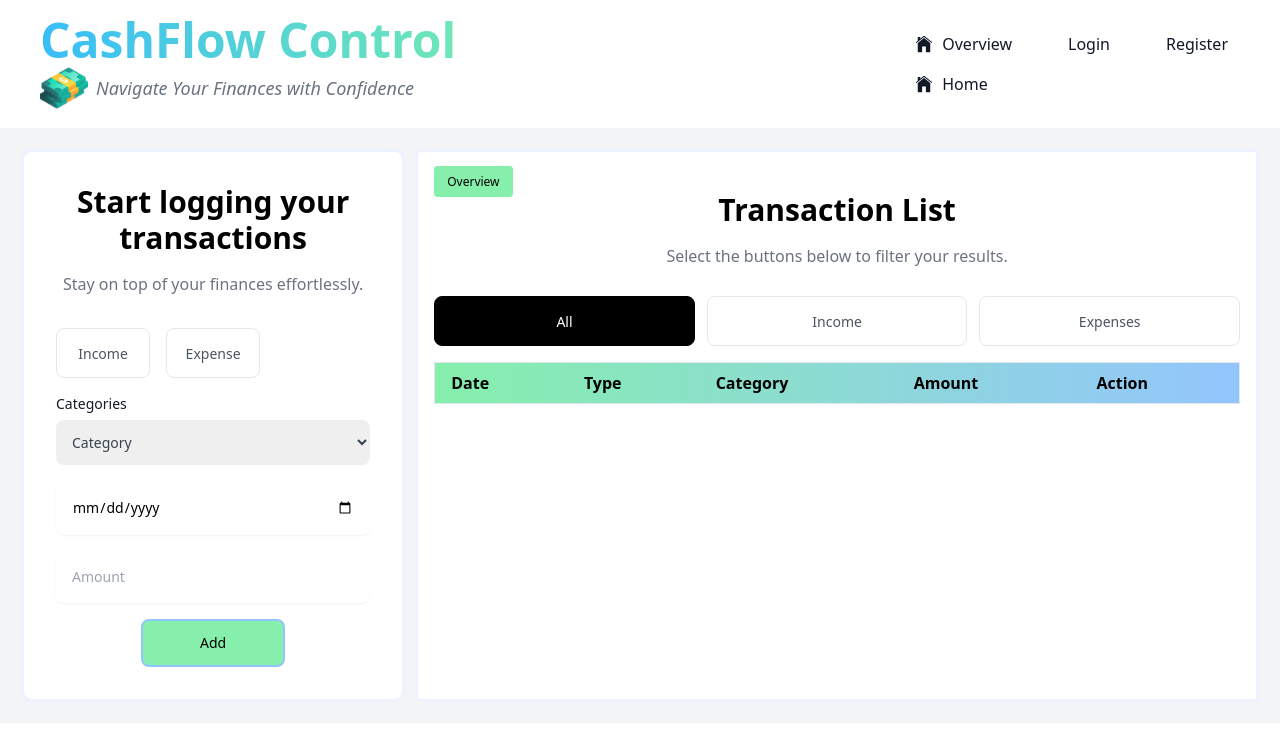
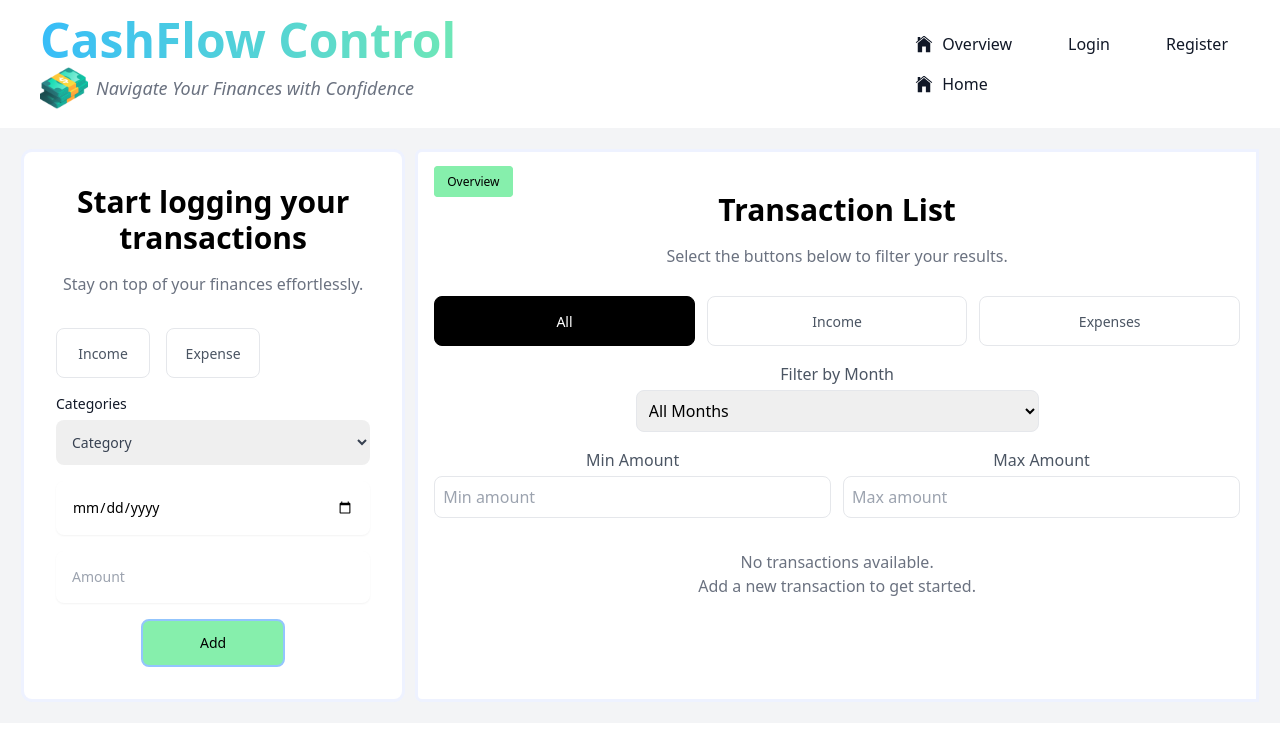
Before and after one commit to v-lahutik/CashFlow-Control, a React (Vite) app in the folder Front_End/: page / in a window 1280 px wide. Both pictures are taken after a click on the button "Table View". Shown: the top 740 px of the page. Built offline with nearby package versions, Linux system fonts and the light colour scheme.

Commit message:
more filtering options, edit option added

```diff
--- a/Front_End/src/components/ExpensesList.jsx
+++ b/Front_End/src/components/ExpensesList.jsx
@@ -1,43 +1,67 @@
-import { useContext, useEffect, useState } from "react";
+import { useContext, useState, useEffect } from "react";
 import { BudgetContext } from "../context/Context.jsx";
-import { BsTrash, BsPencil  } from "react-icons/bs";
-import { PiChartLineUp, PiChartLineDown} from "react-icons/pi";
+import { BsTrash, BsPencil } from "react-icons/bs";
+import { PiChartLineUp, PiChartLineDown } from "react-icons/pi";
 
 function ExpensesList({ display, toggleView }) {
-  const {
-    state,
-    dispatch,
-    displayedTransaction,
-    setDisplayedTransaction,
-  } = useContext(BudgetContext);
+  const { state, dispatch, displayedTransaction, setDisplayedTransaction } = useContext(BudgetContext);
+
+  const [filterOption, setFilterOption] = useState("all");
+  const [monthFilter, setMonthFilter] = useState(""); // New state for month filtering
+  const [amountFilter, setAmountFilter] = useState({ min: "", max: "" }); // New state for amount filtering
+  const [editMode, setEditMode] = useState(null);
+  const [editFormData, setEditFormData] = useState({
+    date: "",
+    type: "",
+    category: "",
+    amount: "",
+  });
 
   const deleteHandler = (id) => {
     dispatch({ type: "DELETE_TRANSACTION", payload: id });
   };
-  // const editHandler= ()=>{
-  //   e.preventDefault()
-  //   dispatch({type: "EDIT_TRANSACTION", payload: })
-  // }
-  const [filterOption, setFilterOption] = useState("all");
 
-  const checkboxFilterValue = {
-    all: "all",
-    expenses: "expenses",
-    income: "income",
+  const editHandler = (transaction) => {
+    setEditMode(transaction.id);
+    setEditFormData({ ...transaction.transaction });
+  };
+
+  const saveEditHandler = (id) => {
+    dispatch({ type: "EDIT_TRANSACTION", payload: { id, transaction: editFormData } });
+    setEditMode(null);
   };
 
   useEffect(() => {
-    if (filterOption === "all") {
-      setDisplayedTransaction(state.transactions);
-    } else {
-      const filteredTransaction = state.transactions.filter(
+    let filteredTransactions = state.transactions;
+
+    // Apply type filter (all, income, expenses)
+    if (filterOption !== "all") {
+      filteredTransactions = filteredTransactions.filter(
         (transaction) => transaction.transaction.type === filterOption
       );
-      setDisplayedTransaction(filteredTransaction);
     }
-  }, [filterOption, state.transactions]);
 
+    // Apply month filter
+    if (monthFilter) {
+      filteredTransactions = filteredTransactions.filter((transaction) => {
+        const transactionMonth = new Date(transaction.transaction.date).getMonth() + 1; // Months are 0-based in JavaScript
+        return transactionMonth === parseInt(monthFilter);
+      });
+    }
 
+    // Apply amount filter
+    if (amountFilter.min || amountFilter.max) {
+      filteredTransactions = filteredTransactions.filter((transaction) => {
+        const amount = parseFloat(transaction.transaction.amount);
+        return (
+          (amountFilter.min === "" || amount >= parseFloat(amountFilter.min)) &&
+          (amountFilter.max === "" || amount <= parseFloat(amountFilter.max))
+        );
+      });
+    }
+
+    setDisplayedTransaction(filteredTransactions);
+  }, [filterOption, monthFilter, amountFilter, state.transactions]);
 
   return (
     <>
@@ -48,12 +72,8 @@ function ExpensesList({ display, toggleView }) {
           </strong>
         </button>
         <div className="mx-auto max-w-lg text-center">
-          <h2 className="text-2xl font-bold sm:text-3xl">
-            Transaction List
-          </h2>
-          <p className="mt-4 text-gray-500 m-7">
-          Select the buttons below to filter your results.
-          </p>
+          <h2 className="text-2xl font-bold sm:text-3xl">Transaction List</h2>
+          <p className="mt-4 text-gray-500 m-7">Select the buttons below to filter your results.</p>
         </div>
 
         <form className="mb-4">
@@ -65,7 +85,7 @@ function ExpensesList({ display, toggleView }) {
                 name="transactionType"
                 id="all"
                 value="all"
-                checked={filterOption === checkboxFilterValue.all}
+                checked={filterOption === "all"}
                 onChange={(e) => setFilterOption(e.target.value)}
               />
               <span className="text-sm">All</span>
@@ -77,7 +97,7 @@ function ExpensesList({ display, toggleView }) {
                 name="transactionType"
                 id="income"
                 value="income"
-                checked={filterOption === checkboxFilterValue.income}
+                checked={filterOption === "income"}
                 onChange={(e) => setFilterOption(e.target.value)}
               />
               <span className="text-sm">Income</span>
@@ -89,14 +109,71 @@ function ExpensesList({ display, toggleView }) {
                 name="transactionType"
                 id="expenses"
                 value="expenses"
-                checked={filterOption === checkboxFilterValue.expenses}
+                checked={filterOption === "expenses"}
                 onChange={(e) => setFilterOption(e.target.value)}
               />
               <span className="text-sm">Expenses</span>
             </label>
           </div>
+
+          {/* Month Filter */}
+          <div className="flex justify-around items-center text-center gap-3 mt-4">
+            <label className="block w-6/12">
+              <span className="text-gray-600">Filter by Month</span>
+              <select
+                value={monthFilter}
+                onChange={(e) => setMonthFilter(e.target.value)}
+                className="block w-full mt-1 border rounded-lg p-2"
+              >
+                <option value="">All Months</option>
+                <option value="1">January</option>
+                <option value="2">February</option>
+                <option value="3">March</option>
+                <option value="4">April</option>
+                <option value="5">May</option>
+                <option value="6">June</option>
+                <option value="7">July</option>
+                <option value="8">August</option>
+                <option value="9">September</option>
+                <option value="10">October</option>
+                <option value="11">November</option>
+                <option value="12">December</option>
+              </select>
+            </label>
+          </div>
+
+          {/* Amount Filter */}
+          <div className="flex justify-around items-center text-center gap-3 mt-4">
+            <label className="block w-6/12">
+              <span className="text-gray-600">Min Amount</span>
+              <input
+                type="number"
+                value={amountFilter.min}
+                onChange={(e) => setAmountFilter({ ...amountFilter, min: e.target.value })}
+                className="block w-full mt-1 border rounded-lg p-2"
+                placeholder="Min amount"
+              />
+            </label>
+            <label className="block w-6/12">
+              <span className="text-gray-600">Max Amount</span>
+              <input
+                type="number"
+                value={amountFilter.max}
+                onChange={(e) => setAmountFilter({ ...amountFilter, max: e.target.value })}
+                className="block w-full mt-1 border rounded-lg p-2"
+                placeholder="Max amount"
+              />
+            </label>
+          </div>
         </form>
+
         <div className="overflow-x-auto">
+          {displayedTransaction.length === 0 ? (
+            <div className="text-center p-4 text-gray-500">
+              <p>No transactions available.</p>
+              <p>Add a new transaction to get started.</p>
+            </div>
+          ) : (
             <table className="min-w-full bg-white border border-gray-200">
               <thead className="bg-gradient-to-r from-green-300 to-blue-300">
                 <tr>
@@ -104,15 +181,56 @@ function ExpensesList({ display, toggleView }) {
                   <th className="text-left px-4 py-2 border-b">Type</th>
                   <th className="text-left px-4 py-2 border-b">Category</th>
                   <th className="text-left px-4 py-2 border-b">Amount</th>
-                <th className="text-left px-4 py-2 border-b">Action</th>
+                  <th className="text-left px-4 py-2 border-b">Actions</th>
                 </tr>
               </thead>
               <tbody>
                 {displayedTransaction.map((transaction) => (
                   <tr key={transaction.id} className="border-b">
+                    {editMode === transaction.id ? (
+                      <>
+                        <td className="px-4 py-2">
+                          <input
+                            type="date"
+                            value={editFormData.date}
+                            onChange={(e) => setEditFormData({ ...editFormData, date: e.target.value })}
+                            className="border rounded px-2 py-1"
+                          />
+                        </td>
+                        <td className="px-4 py-2">
+                          <select
+                            value={editFormData.type}
+                            onChange={(e) => setEditFormData({ ...editFormData, type: e.target.value })}
+                            className="border rounded px-2 py-1"
+                          >
+                            <option value="income">Income</option>
+                            <option value="expenses">Expenses</option>
+                          </select>
+                        </td>
+                        <td className="px-4 py-2">
+                          <input
+                            type="text"
+                            value={editFormData.category}
+                            onChange={(e) => setEditFormData({ ...editFormData, category: e.target.value })}
+                            className="border rounded px-2 py-1"
+                          />
+                        </td>
+                        <td className="px-4 py-2">
+                          <input
+                            type="number"
+                            value={editFormData.amount}
+                            onChange={(e) => setEditFormData({ ...editFormData, amount: e.target.value })}
+                            className="border rounded px-2 py-1"
+                          />
+                        </td>
+                        <td className="px-4 py-2">
+                          <button onClick={() => saveEditHandler(transaction.id)}>Save</button>
+                        </td>
+                      </>
+                    ) : (
+                      <>
                         <td className="px-4 py-2">{transaction.transaction.date}</td>
                         <td className="px-4 py-2 flex items-center">
-
                           {transaction.transaction.type === "income" && (
                             <PiChartLineUp className="ml-2 m-3 text-green-600" />
                           )}
@@ -121,18 +239,23 @@ function ExpensesList({ display, toggleView }) {
                           )}
                           {transaction.transaction.type}
                         </td>
-
                         <td className="px-4 py-2">{transaction.transaction.category}</td>
                         <td className="px-4 py-2">{transaction.transaction.amount}</td>
-                  <td className="px-4 py-2">
-                    <button onClick={() => deleteHandler(transaction.id)}
-                    ><BsTrash />
+                        <td className="px-4 py-2 flex gap-2">
+                          <button onClick={() => editHandler(transaction)}>
+                            <BsPencil />
+                          </button>
+                          <button onClick={() => deleteHandler(transaction.id)}>
+                            <BsTrash />
                           </button>
                         </td>
+                      </>
+                    )}
                   </tr>
                 ))}
               </tbody>
             </table>
+          )}
         </div>
       </div>
     </>
```
Lines whose indentation alone changed are shown as unchanged.
